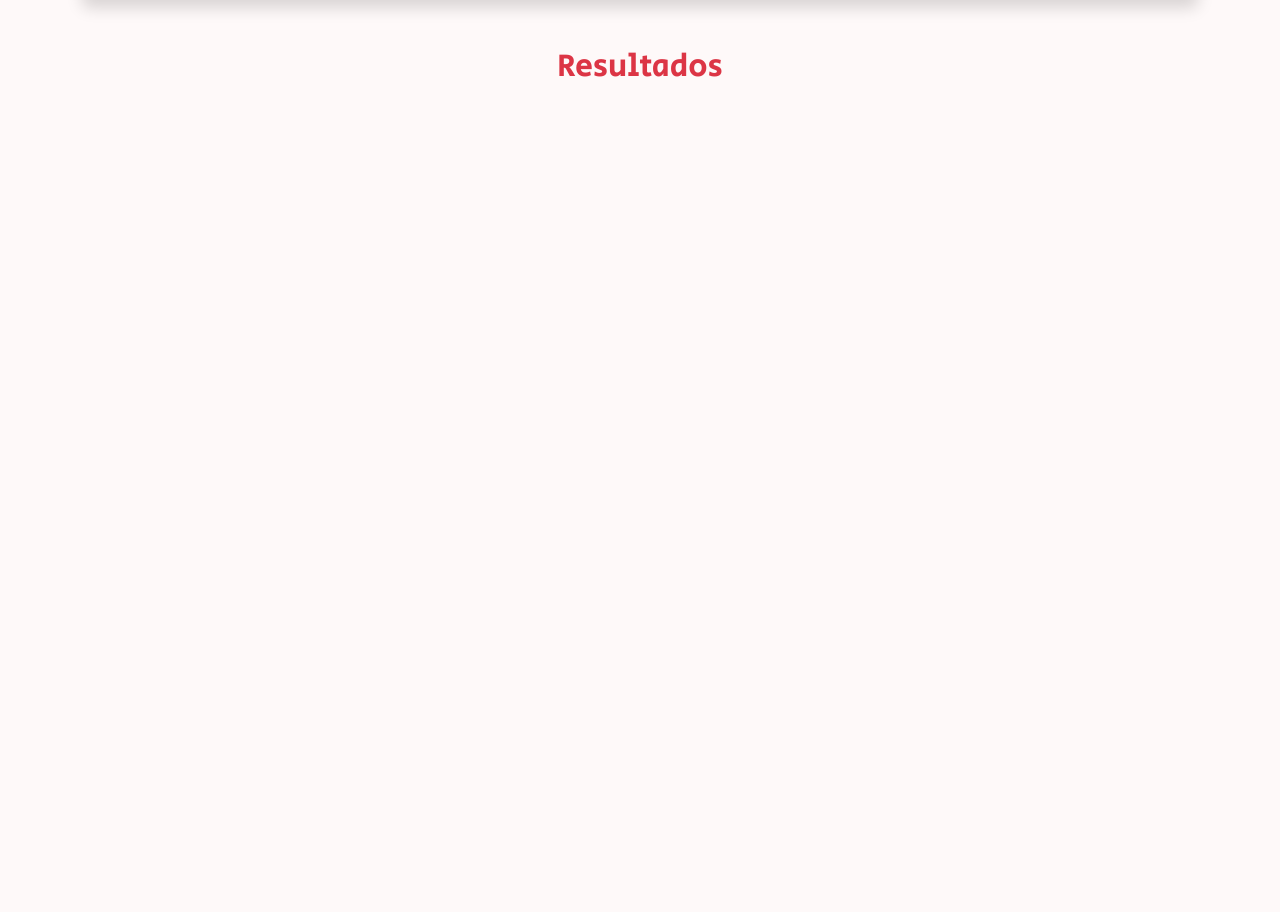
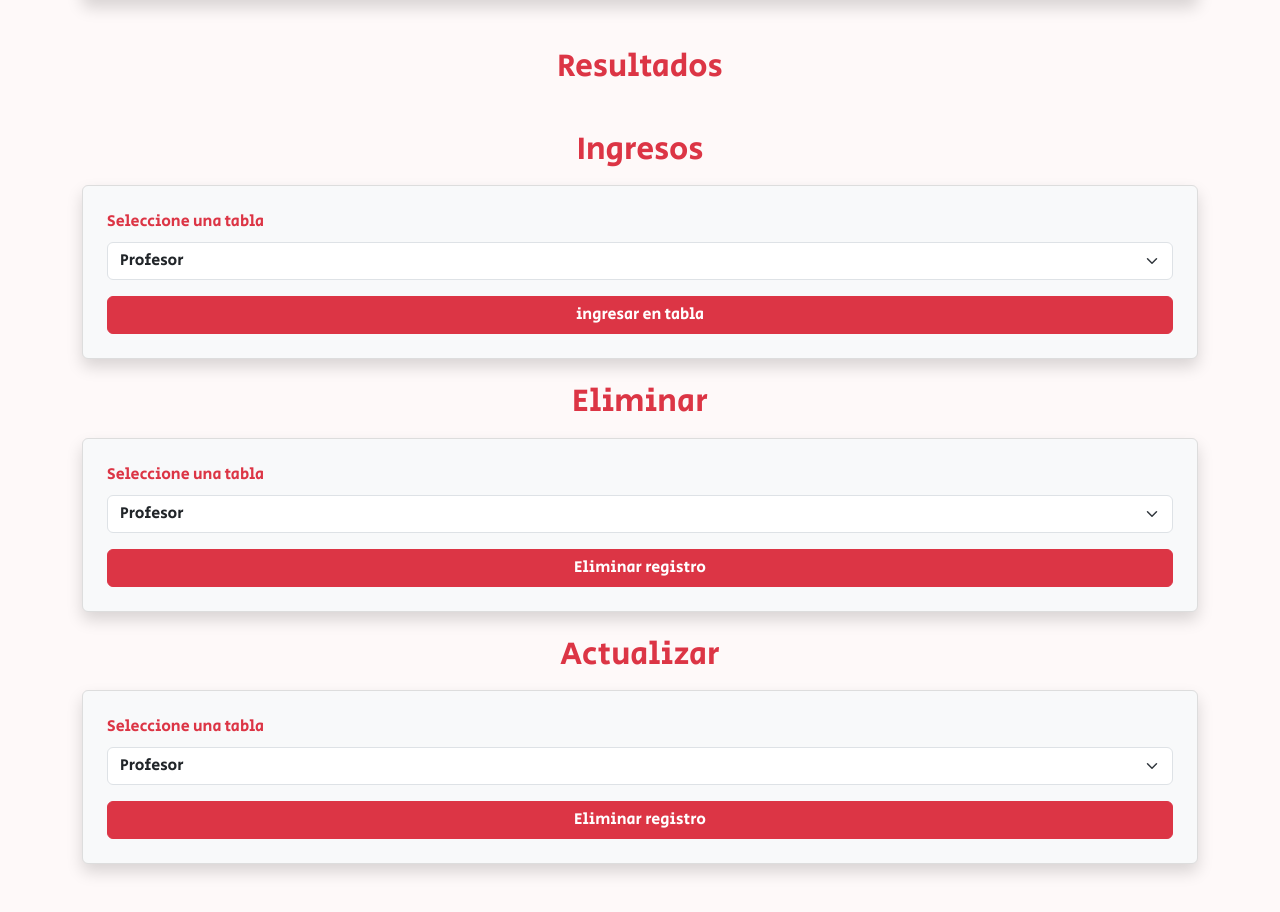
Before and after one commit to Jxsefa/LiceoUDP, a website: page public/html/index.html in a window 1280 px wide. Shown: the part 428-1340 px from the top of the page. Before the commit the page ends 800 px from the top, so only its background shows below. Drawn offline with nearby package versions, Linux system fonts and the light colour scheme.

Commit message:
agreger lo quer falta al html y en app.js deje intrucciones de como completarlo

```diff
--- a/package.json
+++ b/package.json
@@ -11,6 +11,7 @@
     "dotenv": "^16.4.6",
     "ejs": "^3.1.10",
     "express": "^4.18.2",
+    "nodemon": "^3.1.7",
     "pg": "^8.13.1"
   }
 }
--- a/public/html/index.html
+++ b/public/html/index.html
@@ -23,8 +23,6 @@
         <h1 class="fw-bold">LICEO UDP</h1>
         <p class="mb-0">Consulta y gestiona la información de nuestra base de datos.</p>
     </header>
-
-    <!-- Formulario -->
     <section class="mt-4">
         <h2 class="text-center text-danger mb-3">Consultas</h2>
         <form id="consultaForm" class="bg-light p-4 rounded shadow">
@@ -51,16 +49,12 @@
             <button type="submit" class="btn btn-danger w-100">Ejecutar Consulta</button>
         </form>
     </section>
-
-    <!-- Spinner -->
     <div id="spinner" class="d-none text-center mt-4">
         <div class="spinner-border text-danger" role="status">
             <span class="visually-hidden">Cargando...</span>
         </div>
         <p>Cargando consulta, por favor espere...</p>
     </div>
-
-    <!-- Resultados -->
     <section class="mt-5">
         <h2 class="text-center text-danger mb-3">Resultados</h2>
         <table class="table table-bordered table-striped shadow">
@@ -70,20 +64,59 @@
             <tbody id="tableBody"></tbody>
         </table>
     </section>
+<section class="mt-4">
+    <h2 class="text-center text-danger mb-3">Ingresos</h2>
+    <form id="IngresosForm" class="bg-light p-4 rounded shadow">
+        <div class="mb-3">
+            <label for="consulta" class="form-label">Seleccione una tabla</label>
+            <select class="form-select" id="ingresos" name="ingresos" required>
+                <option value="1">Profesor</option>
+                <option value="2">Alumno</option>
+                <option value="3">Materia</option>
+            </select>
+        </div>
+        <button type="submit" class="btn btn-danger w-100">ingresar en tabla</button>
+    </form>
+</section>
+    <section class="mt-4">
+        <h2 class="text-center text-danger mb-3">Eliminar</h2>
+        <form id="EliminarForm" class="bg-light p-4 rounded shadow">
+            <div class="mb-3">
+                <label for="consulta" class="form-label">Seleccione una tabla</label>
+                <select class="form-select" id="eliminar" name="eliminar" required>
+                    <option value="1">Profesor</option>
+                    <option value="2">Alumno</option>
+                    <option value="3">Materia</option>
+                </select>
+            </div>
+            <button type="submit" class="btn btn-danger w-100">Eliminar registro</button>
+        </form>
+    </section>
+    </section>
+    <section class="mt-4">
+        <h2 class="text-center text-danger mb-3">Actualizar</h2>
+        <form id="actualizarForm" class="bg-light p-4 rounded shadow">
+            <div class="mb-3">
+                <label for="consulta" class="form-label">Seleccione una tabla</label>
+                <select class="form-select" id="actualizar" name="actualizar" required>
+                    <option value="1">Profesor</option>
+                </select>
+            </div>
+            <button type="submit" class="btn btn-danger w-100">Eliminar registro</button>
+        </form>
+    </section>
 </div>
-
 <script>
-    const form = document.getElementById('consultaForm');
+    const form = document.getElementById('consultaForm'); // CREAR PARA CADA FUNCION (actualizarForm, EliminarForm, IngresosForm)
     const tableHeader = document.getElementById('tableHeader');
     const tableBody = document.getElementById('tableBody');
-    const spinner = document.getElementById('spinner'); // Referencia al spinner
+    const spinner = document.getElementById('spinner');
 
     form.addEventListener('submit', async (e) => {
         e.preventDefault();
 
-        // Mostrar el spinner
         spinner.classList.remove('d-none');
-        tableBody.innerHTML = ''; // Limpiar resultados previos
+        tableBody.innerHTML = '';
 
         const consulta = document.getElementById('consulta').value;
 
@@ -103,7 +136,6 @@
         } catch (error) {
             tableBody.innerHTML = `<tr><td colspan="3" class="text-danger">${error.message}</td></tr>`;
         } finally {
-            // Ocultar el spinner
             spinner.classList.add('d-none');
         }
     });
```
Also changed, not shown: app.js (+6 -1 lines), 2 other files.
